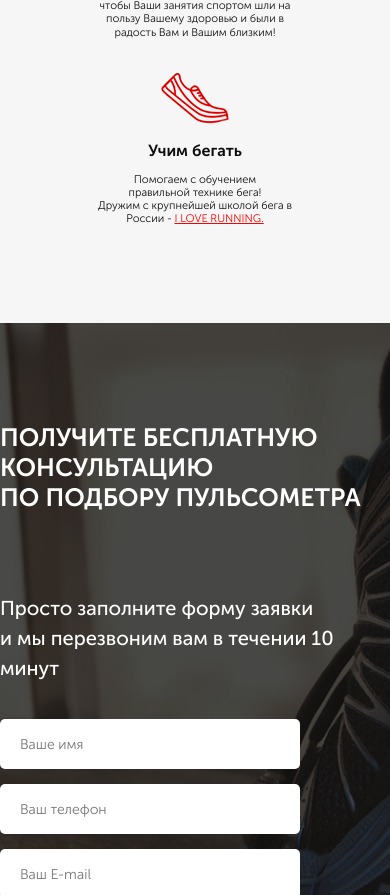
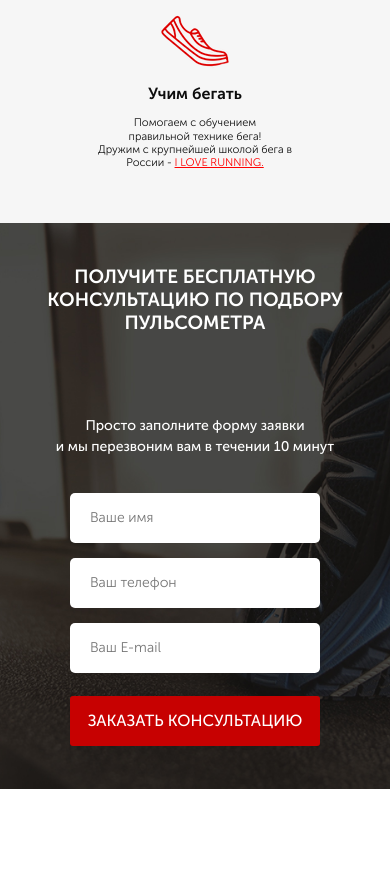
Before and after one commit to SiheyCoder/pulse2, a website: page src/index.html in a window 390 px wide. Shown: the part 1105-2000 px from the top of the page. After the commit the page ends 1894 px from the top, so only its background shows below. Drawn offline with Linux system fonts and the light colour scheme.

Commit message:
add media for section consultation

```diff
--- a/src/sass/base/_media.scss
+++ b/src/sass/base/_media.scss
@@ -28,6 +28,20 @@
             font-size: 16px;
             margin-top: 22px;
         }
+    }
+    .consultation {
+        .title {
+            &_left {
+                text-align: center;
+            }
+        }
+        &__descr {
+            text-align: center;
+        }
+    }
+    .feed-form {
+        margin: 0 auto;
+        margin-top: 36px;
     }
 }
 
@@ -70,7 +84,8 @@
 
 @media (max-width: 575px) {
     .promo {
-        padding: 18px 12px 80px 12px;
+        padding: 18px 12px 50px 12px;
+        min-height: 580px;
         &__header {
             font-size: 23px;
         }
@@ -99,6 +114,7 @@
         height: 22px;
         font-size: 9px;
         border-radius: 3px
+
     }
 
     .button_main {
@@ -107,11 +123,36 @@
         font-size: 16px;
         margin-top: 68px;
     }
+    .button_submit {
+        width: 250px;
+        height: 50px;
+        font-size: 16px;
+    }
 
 
     .advantages {
+        padding: 69px 0 54px 0;;
         &__wrapper {
             width: 320px;
         }
     }
+    .consultation {
+        padding: 43px 0 43px 0;
+        min-height: 566px;
+        &__descr {
+            font-size: 14px;
+        }
+    }
+    .title {
+        &_left {
+            font-size: 19px;
+            br {
+                display: none;
+            }
+
+        }
+    }
+    .feed-form {
+        width: 250px;
+    }
 }
```
Also changed, not shown: src/css/style.min.css.
